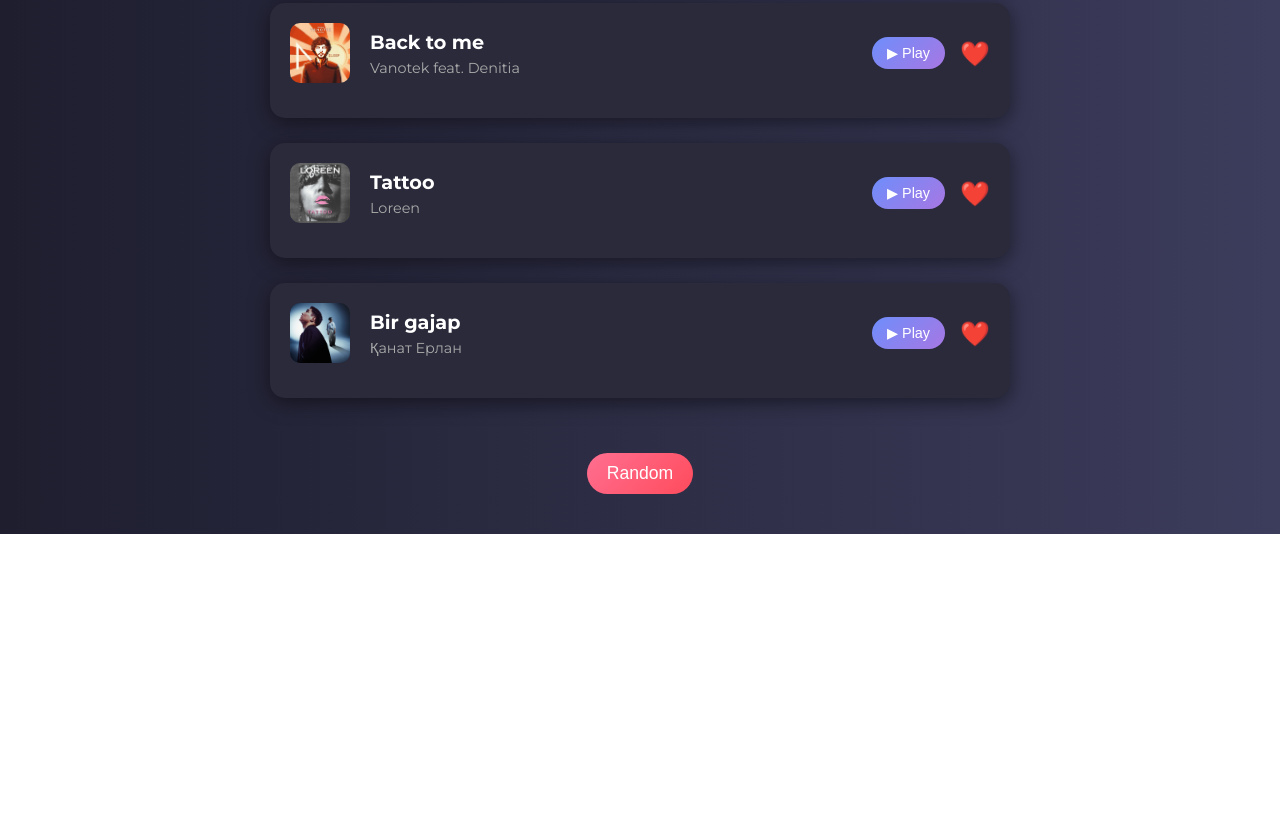
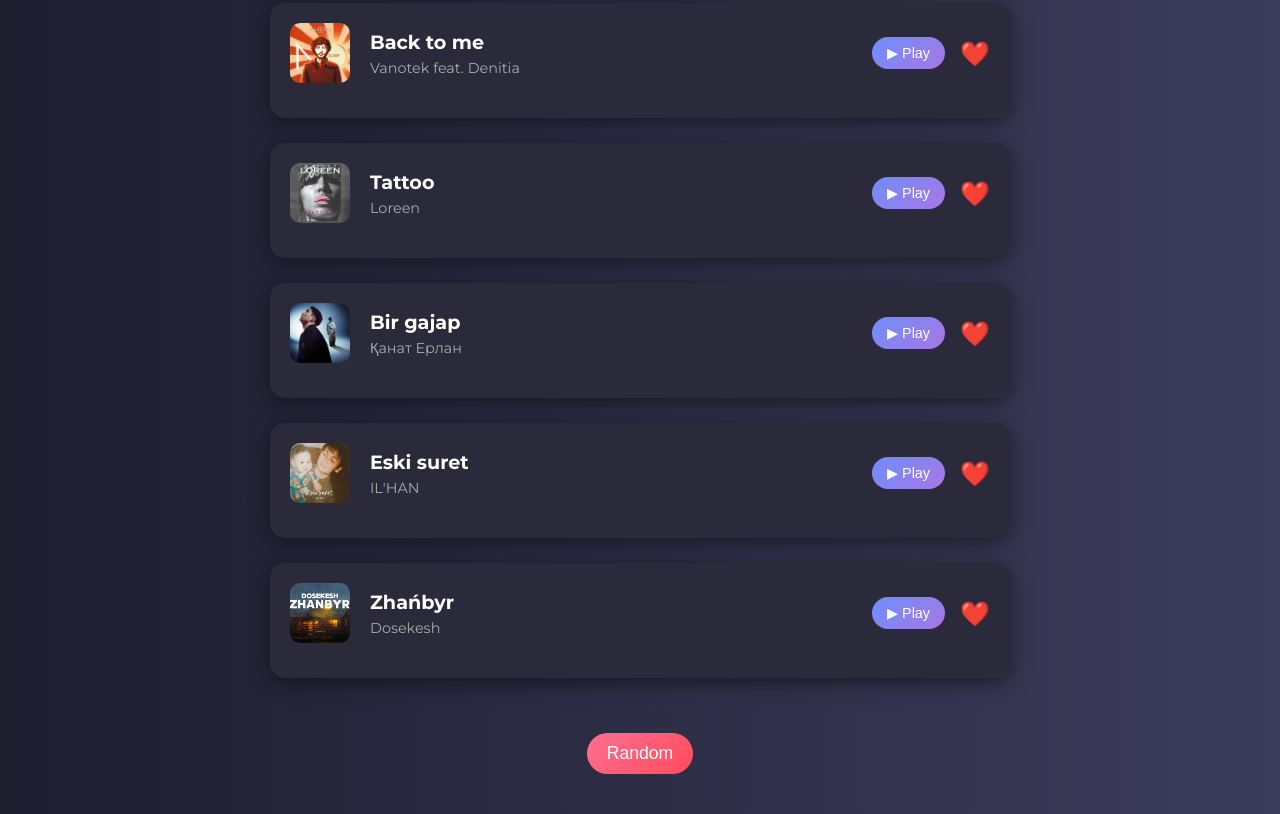
Before and after one commit to Erkebulan112/streaming-music, a plain HTML site: page index.html in a window 1280 px wide. Shown: the part 1530-2344 px from the top of the page. Before the commit the page ends 2064 px from the top, so only its background shows below. Drawn offline with Linux system fonts and the light colour scheme.

Commit message:
Added 2 kazakh song

```diff
--- a/index.html
+++ b/index.html
@@ -466,6 +466,46 @@
   </div>
 </div>
 
+<!-- Eski suret -->
+<div class="music-container" data-index="12" data-language="kz">
+  <div class="music-header">
+    <div class="music-info">
+      <img class="music-image" src="/images/eski-suret.jpg" alt="Eski suret">
+      <div class="music-details">
+        <div class="music-title">Eski suret</div>
+        <div class="music-artist">IL'HAN</div>
+      </div>
+    </div>
+    <div class="music-controls">
+      <button class="music-button" onclick="playSong(12)">▶ Play</button>
+      <div class="heart" onclick="toggleHeart(this)">❤️</div>
+    </div>
+  </div>
+  <div class="song-player">
+    <audio controls></audio>
+  </div>
+</div>
+
+<!-- Zhanbyr -->
+<div class="music-container" data-index="13" data-language="kz">
+  <div class="music-header">
+    <div class="music-info">
+      <img class="music-image" src="/images/zhanbyr.png" alt="Zhanbyr">
+      <div class="music-details">
+        <div class="music-title">Zhańbyr</div>
+        <div class="music-artist">Dosekesh</div>
+      </div>
+    </div>
+    <div class="music-controls">
+      <button class="music-button" onclick="playSong(13)">▶ Play</button>
+      <div class="heart" onclick="toggleHeart(this)">❤️</div>
+    </div>
+  </div>
+  <div class="song-player">
+    <audio controls></audio>
+  </div>
+</div>
+
 <button class="random-button" id="random-button">Random</button>
 
 <script>
@@ -557,6 +597,20 @@
       image: "/images/bir-gajap.jpg",
       file: "Қанат Ерлан - Bir gajap.mp3",
       language: "kz"
+    },
+    {
+      title: "Eski suret",
+      artist: "IL'HAN",
+      image: "/images/eski-suret.jpg",
+      file: "ilhan-eski-suret_(muzzonas.ru).mp3",
+      language: "kz"
+    },
+    {
+      title: "Zhańbyr",
+      artist: "Dosekesh",
+      image: "/images/zhanbyr.png",
+      file: "dosekesh-zhabyr_(muzzonas.ru).mp3",
+      language: "kz"
     }
   ];
 
```
Also changed, not shown: images/eski-suret.jpg (added), images/zhanbyr.png (added), 2 other files.
